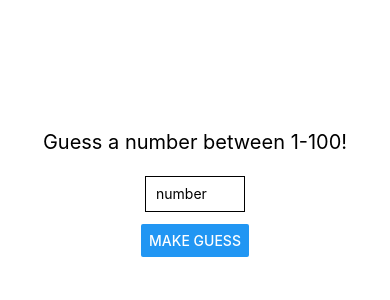
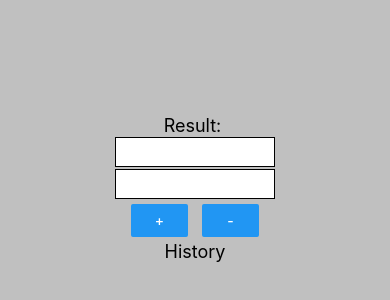
Before and after one commit to evanvvav/Mobiiliohjelmointi, a React Native app: screen / in a window 390 px wide. Shown: the part 234-534 px from the top of the page. Built offline with nearby package versions, Linux system fonts and the light colour scheme.

Commit message:
Tehtävä tehty

```diff
--- a/App.js
+++ b/App.js
@@ -1,72 +1,88 @@
 import { useEffect, useState } from "react";
-import {
-  StyleSheet,
-  SafeAreaView,
-  Text,
-  Button,
-  Alert,
-  View,
-  TextInput,
-} from "react-native";
+import { StyleSheet, SafeAreaView, Text, View, Button,} from "react-native";
+import { FlatList, TextInput } from "react-native-web";
 
 
 export default function App() {
-  const [display, setDisplay] = useState('Guess a number between 1-100!');
-  const [answer, setAnswer] = useState('');
-  const [number, setNumber] = useState('');
 
-  useEffect(() => {
-    createAnswer();
-  }, []);
+  const [result, setResult] = useState(null);
+  const [number1, setNumber1] = useState('');
+  const [number2, setNumber2] = useState('');
 
-  const createAnswer = () => {
-    setAnswer(Math.floor(Math.random() * 100) + 1);
-  };
+  const [history, setHistory] = useState([])
 
-  const handlePress = () => {
-    if (parseInt(number) > answer) {
-      setDisplay('Your guess ' + number + ' is too high');
-    } else if (parseInt(number) < answer) {
-      setDisplay('Your guess ' + number + ' is too low');
-    } else {
-      Alert.alert("Correct! Number is " + answer);
-      createAnswer();
-    }
-  };
+  const handlePlus = () => {
+    setResult(parseInt(number1) + parseInt(number2));
+    setHistory((list) => {
+      return [
+        {text: number1 + ' + ' + number2 + ' = ' + (parseInt(number1) + parseInt(number2)) },
+        ...list
+      ]
 
-  return (
-    <SafeAreaView style={styles.container}>
-      <Text style={styles.text}>{display}</Text>
-      <TextInput
-      style={styles.input}
-      onChangeText={(value) => setNumber(value)}
-      keyboardType="numeric"
-      placeholder="number"
-      />
-      <View>
-        <Button title="MAKE GUESS" onPress={() => handlePress()} />
+    });
+  }
+
+  const handleMinus = () => {
+    setResult(parseInt(number1) - parseInt(number2));
+    setHistory((list) => {
+      return [
+        {text: number1 + ' - ' + number2 + ' = ' + (parseInt(number1) - parseInt(number2)) },
+        ...list
+      ]
+
+    });
+  }
+
+   return (
+    <SafeAreaView style={styles.main}>
+      <Text style={styles.text}>Result: {result}</Text>
+      <TextInput style={styles.input} keyboardType="numeric"
+      value={number1} onChangeText={(value) => setNumber1(value)}/>
+      <TextInput style={styles.input} keyboardType="numeric"
+      value={number2} onChangeText={(value) => setNumber2(value)}/>
+    <View style={styles.buttons}>
+      <View style={styles.button}>
+        <Button title="+" onPress={() => handlePlus()}/>
       </View>
+      <View style={styles.button}>
+        <Button title="-" onPress={() => handleMinus()}/>
+      </View>
+    </View>
+    <Text style={styles.text}>History</Text>
+    <View>
+      <FlatList data={history} renderItem={({ item }) => (
+        <Text style={styles.text}>{item.text}</Text>
+      )}/>
+    </View>
+
     </SafeAreaView>
   );
 }
 
 const styles = StyleSheet.create({
-  container: {
+  main: {
     flex: 1,
-    alignItems: "center",
-    justifyContent: "center",
+    justifyContent: 'center',
+    alignItems: 'center',
+    backgroundColor: 'silver',
+  },
+  text: {
+    fontSize: 18,
   },
   input: {
-    height: 36,
-    width: 100,
-    margin: 12,
     borderWidth: 1,
-    padding: 10,
+    width: 160,
+    height: 30,
+    margin: 1,
+    backgroundColor: 'white',
   },
-  text: {
-    padding: 10,
-    fontSize: 20,
-    textAlign: 'center',
+  buttons: {
+    flexDirection: 'row',
+    justifyContent: 'space-evenly',
+    width: '40%',
+    margin: 4,
   },
-
+  button: {
+    width: 57,
+  },
 });
```
